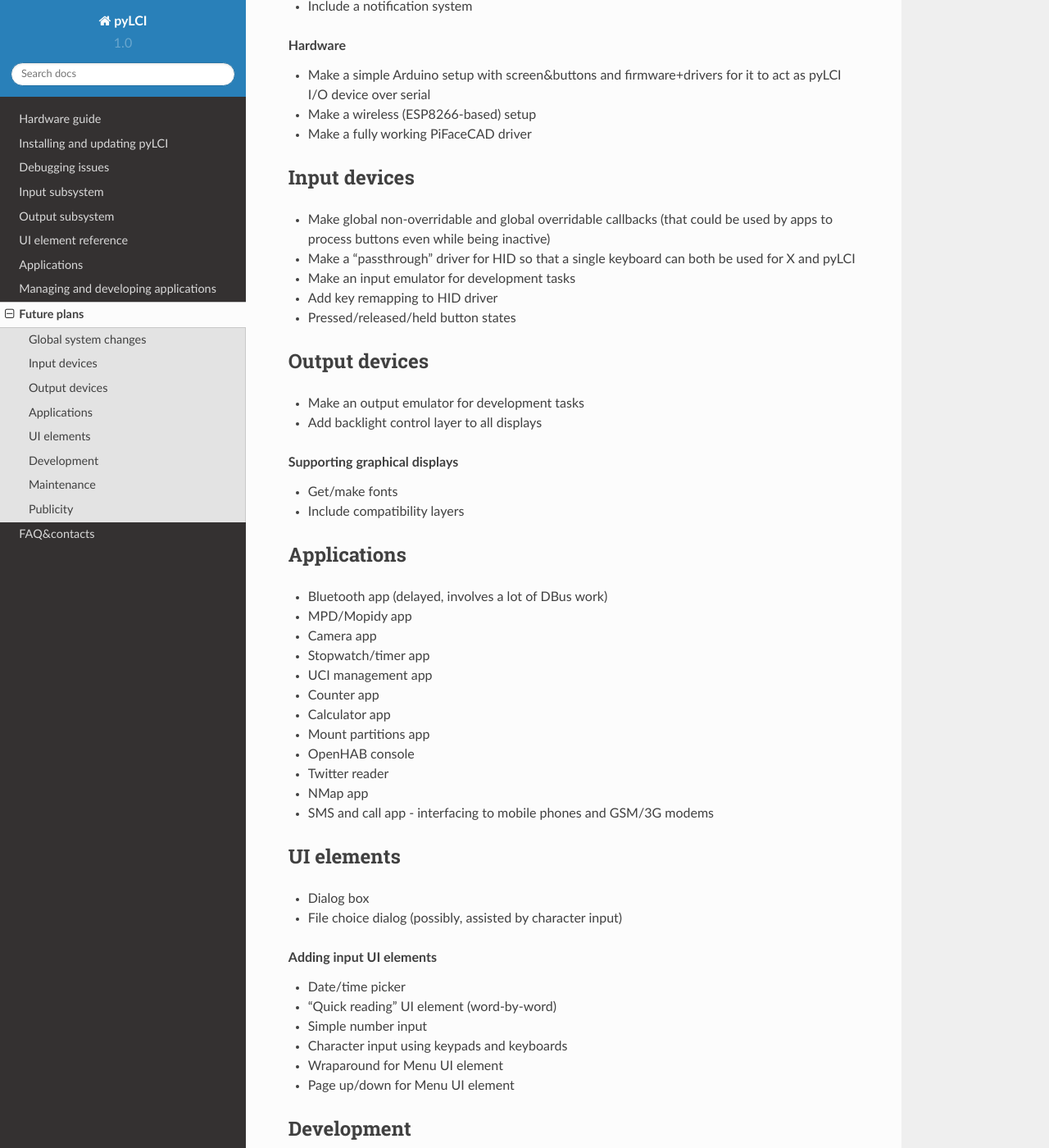
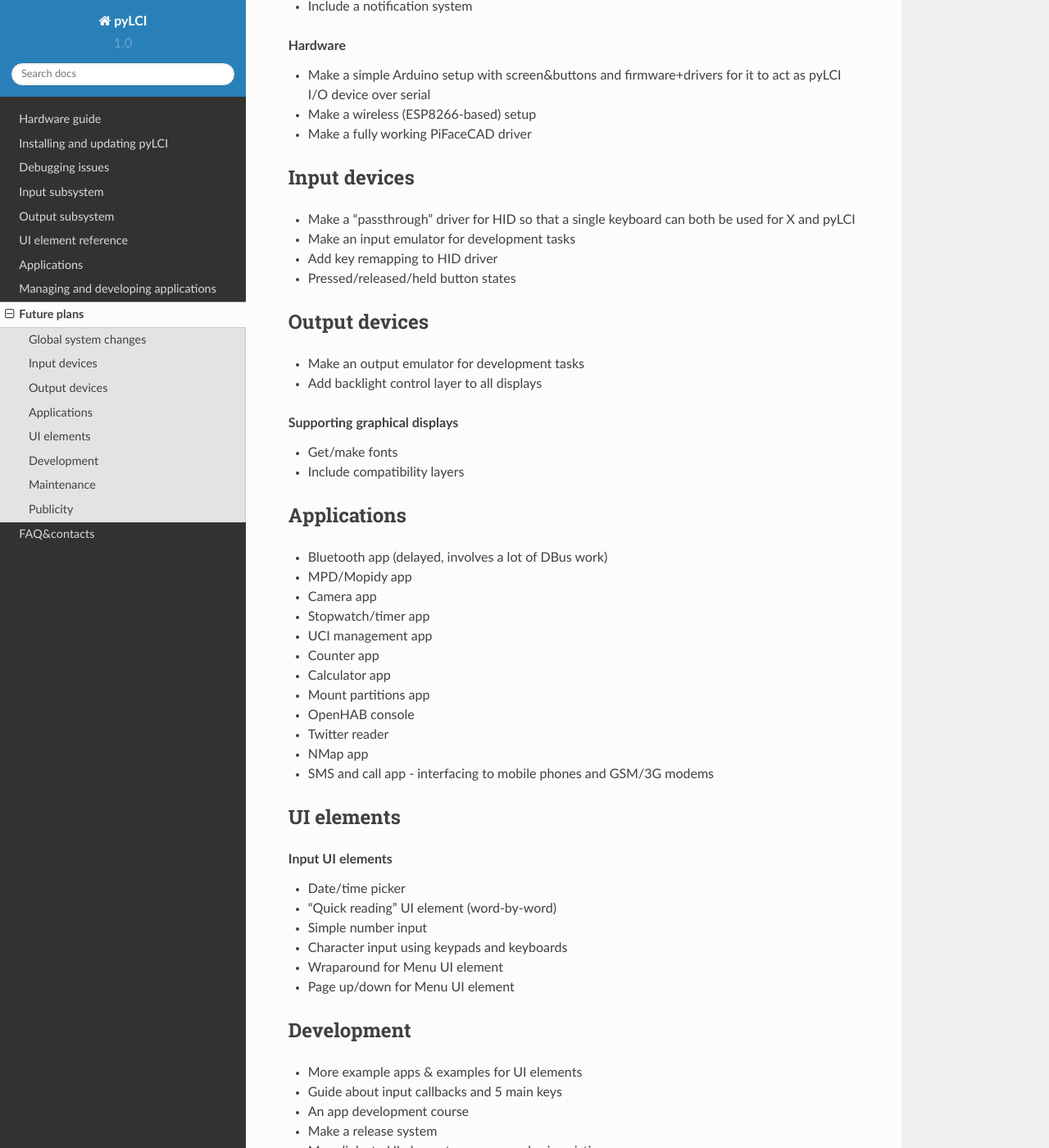
Before and after one commit to CRImier/pyLCI, a Sphinx documentation site: the page built from docs/plans.rst, in a window 1280 px wide and 1400 px high, scrolled down 441 px. Shown: the whole window at 82% size. Built offline with Sphinx 7.4.7 and the Read the Docs theme 2.0.0, drawn with Linux system fonts in a browser that asks for light colours.

Commit message:
Forgot to unlist some changes I've made from the TODO

```diff
--- a/docs/plans.rst
+++ b/docs/plans.rst
@@ -23,7 +23,6 @@ Global system changes
 Input devices
 ==============
 
-* Make global non-overridable and global overridable callbacks (that could be used by apps to process buttons even while being inactive)
 * Make a "passthrough" driver for HID so that a single keyboard can both be used for X and pyLCI
 * Make an input emulator for development tasks
 * Add key remapping to HID driver
@@ -63,10 +62,7 @@ Applications
 UI elements
 ============
 
-* Dialog box
-* File choice dialog (possibly, assisted by character input)
-
-.. rubric:: Adding input UI elements
+.. rubric:: Input UI elements
 
 * Date/time picker
 * "Quick reading" UI element (word-by-word)
```
